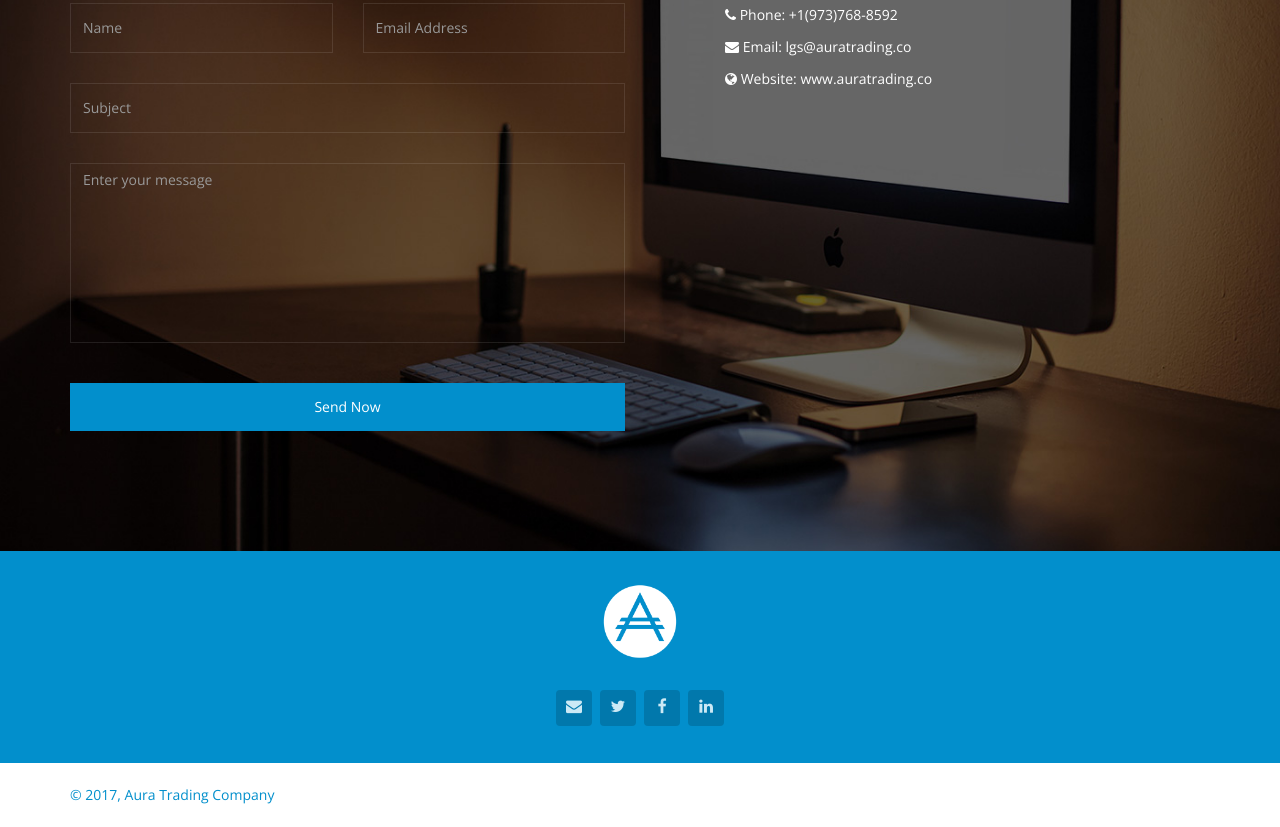
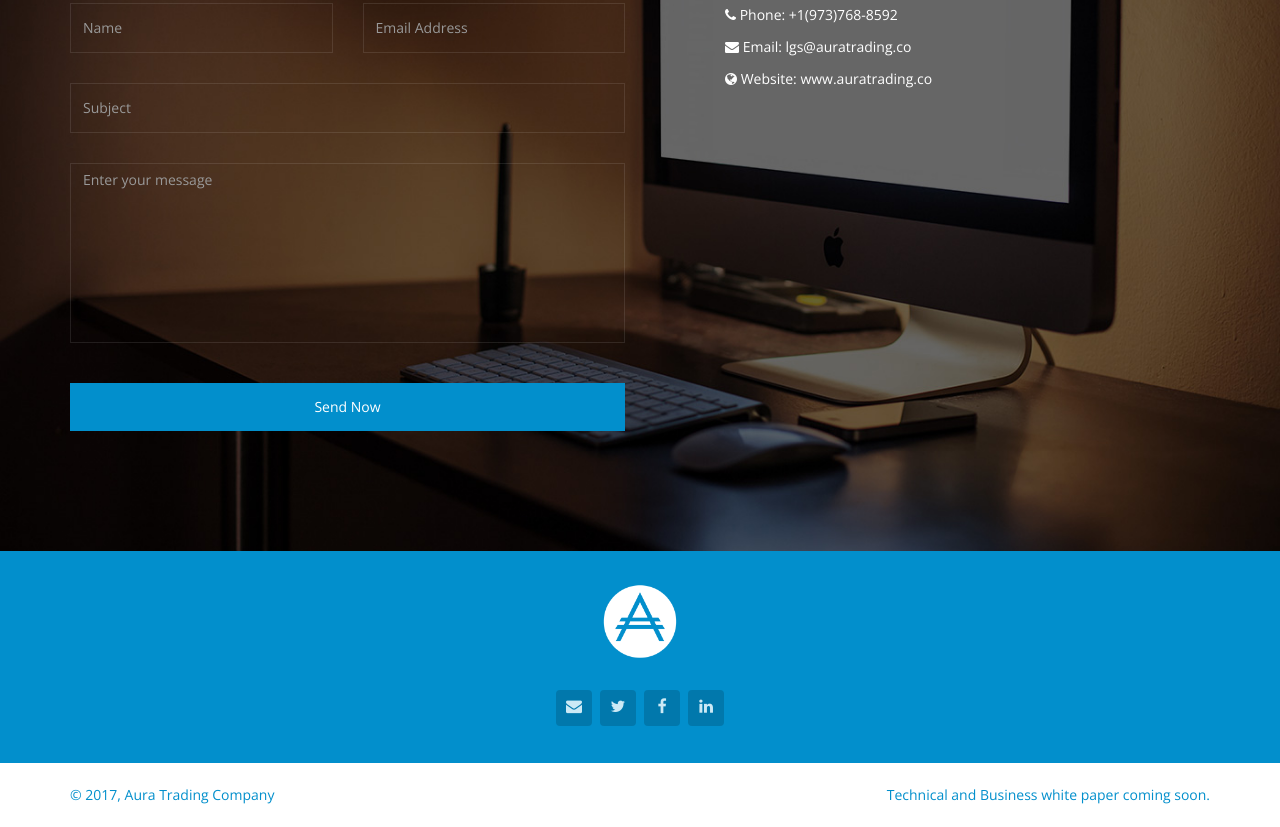
Before and after one commit to sg2nq/aura, a plain HTML site: page index.html in a window 1280 px wide. Shown: the part 3986-4813 px from the top of the page. Drawn offline with nearby package versions, Linux system fonts and the light colour scheme; some packages are replaced by stand-ins of ours.

Commit message:
Update Index

```diff
--- a/index.html
+++ b/index.html
@@ -416,6 +416,9 @@
           <div class="col-sm-6">
             <p>&copy; 2017, Aura Trading Company</p>
           </div>
+          <div class="col-sm-6"><span class="pull-right">
+            <p>Technical and Business white paper coming soon.</p>
+          </div>
         </div>
       </div>
     </div>
```
